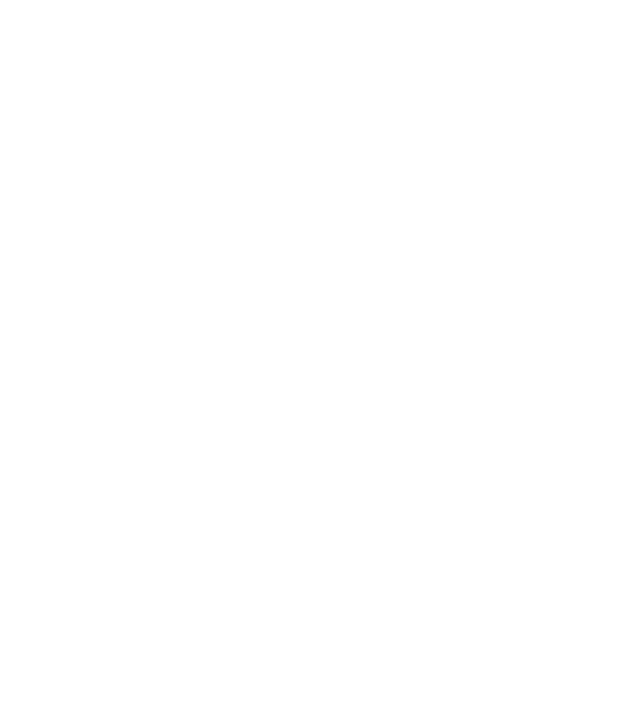
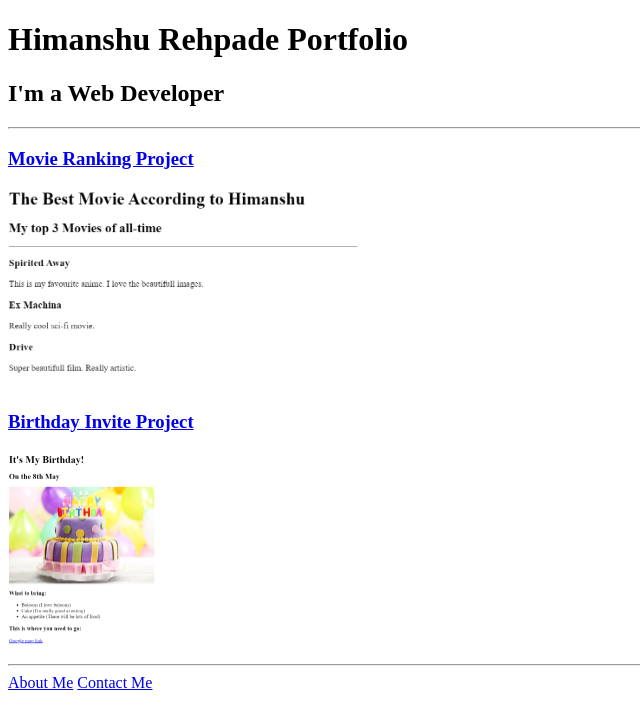
Before and after one commit to HimanshuRehpade/Html-Portfolio, a plain HTML site: page index.html in a window 1280 px wide. Shown: the whole page, without its empty margins (0-640 px from the left). Drawn offline with Linux system fonts and the light colour scheme.

Commit message:
Update index.html

```diff
--- a/index.html
+++ b/index.html
@@ -13,3 +13,28 @@ HINT for TODO 6: You can use the height attribute set to 200 to make the image s
 https://developer.mozilla.org/en-US/docs/Web/HTML/Element/img#attr-height -->
 
 <!-- TODO 7: Add the Contact Me and About Me page links -->
+<!DOCTYPE html>
+<html lang="en">
+<head>
+    <meta charset="UTF-8">
+    <meta name="viewport" content="width=device-width, initial-scale=1.0">
+    <title>Himanshu's Portfolio</title>
+</head>
+<body>
+    <h1>Himanshu Rehpade Portfolio</h1>
+    <h2>I'm a Web Developer</h2>
+
+    <hr>
+
+    <a href="./public/movie_ranking.html"><h3>Movie Ranking Project</h3></a>
+    <img src="./assets/images/movie.png" alt="project photo" height="200px">
+
+    <a href="./public/birthday_invite.html"><h3>Birthday Invite Project</h3></a>
+    <img src="./assets/images/birth.png" alt="project photo" height="200px">
+
+    <hr>
+    <a href="./public/about.html">About Me</a>
+    <a href="./public/contact.html">Contact Me</a>
+
+</body>
+</html>
```
